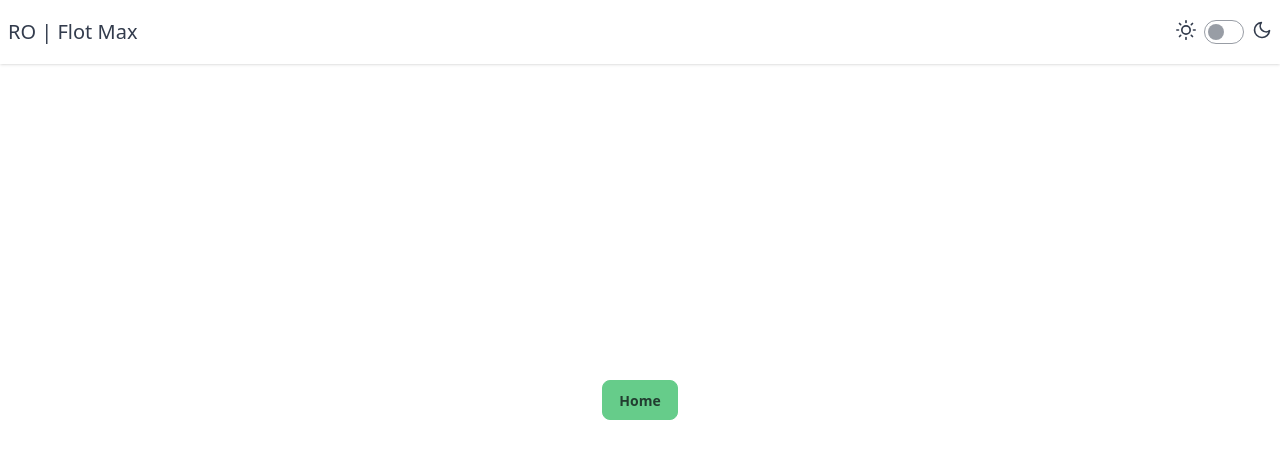
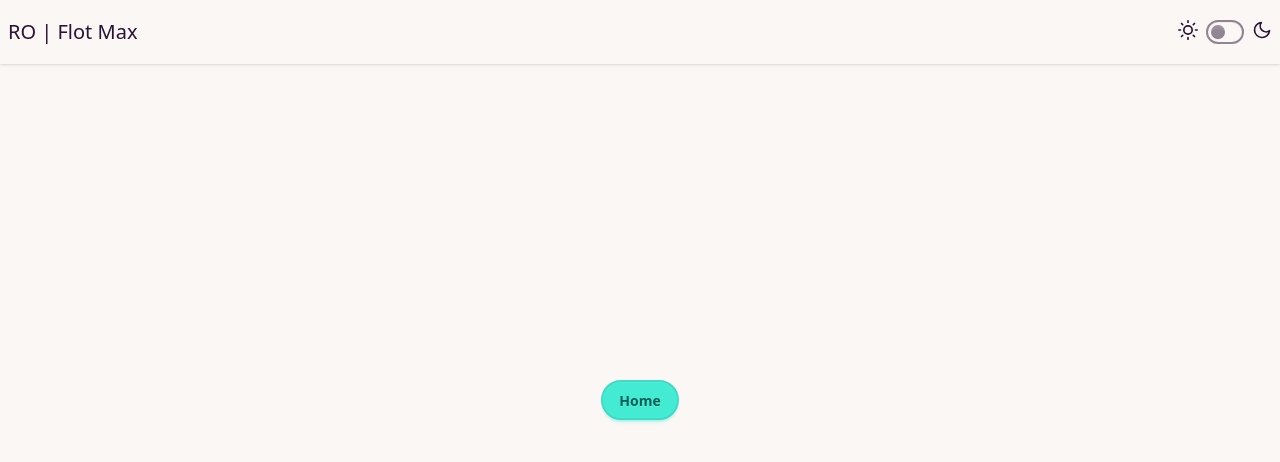
Before and after one commit to wharton-SP/RO, a React (Vite) app: page / in a window 1280 px wide. Shown: the top 462 px of the page. Built offline with nearby package versions, Linux system fonts and the light colour scheme.

Commit message:
Update: change default theme to cupcake and update theme values in ThemeChanger component

```diff
--- a/index.html
+++ b/index.html
@@ -1,5 +1,5 @@
 <!doctype html>
-<html lang="en" data-theme="emerald">
+<html lang="en" data-theme="cupcake">
   <head>
     <meta charset="UTF-8" />
     <link rel="icon" type="image/svg+xml" href="/logo2.png" />
--- a/src/components/UI/ThemeChanger.jsx
+++ b/src/components/UI/ThemeChanger.jsx
@@ -34,7 +34,7 @@ const ThemeChanger = ({ handleThemeChange }) => {
             </svg>
             <input
                 type="checkbox"
-                value="dim"
+                value="forest"
                 checked={darkTheme}
                 className="toggle theme-controller"
                 onChange={handleChange}
--- a/src/index.css
+++ b/src/index.css
@@ -2,7 +2,7 @@
 
 @plugin "daisyui" {
 
-  themes: emerald --default, dim --prefersdark;
+  themes: cupcake --default, forest --prefersdark;
 
 }
 
```
